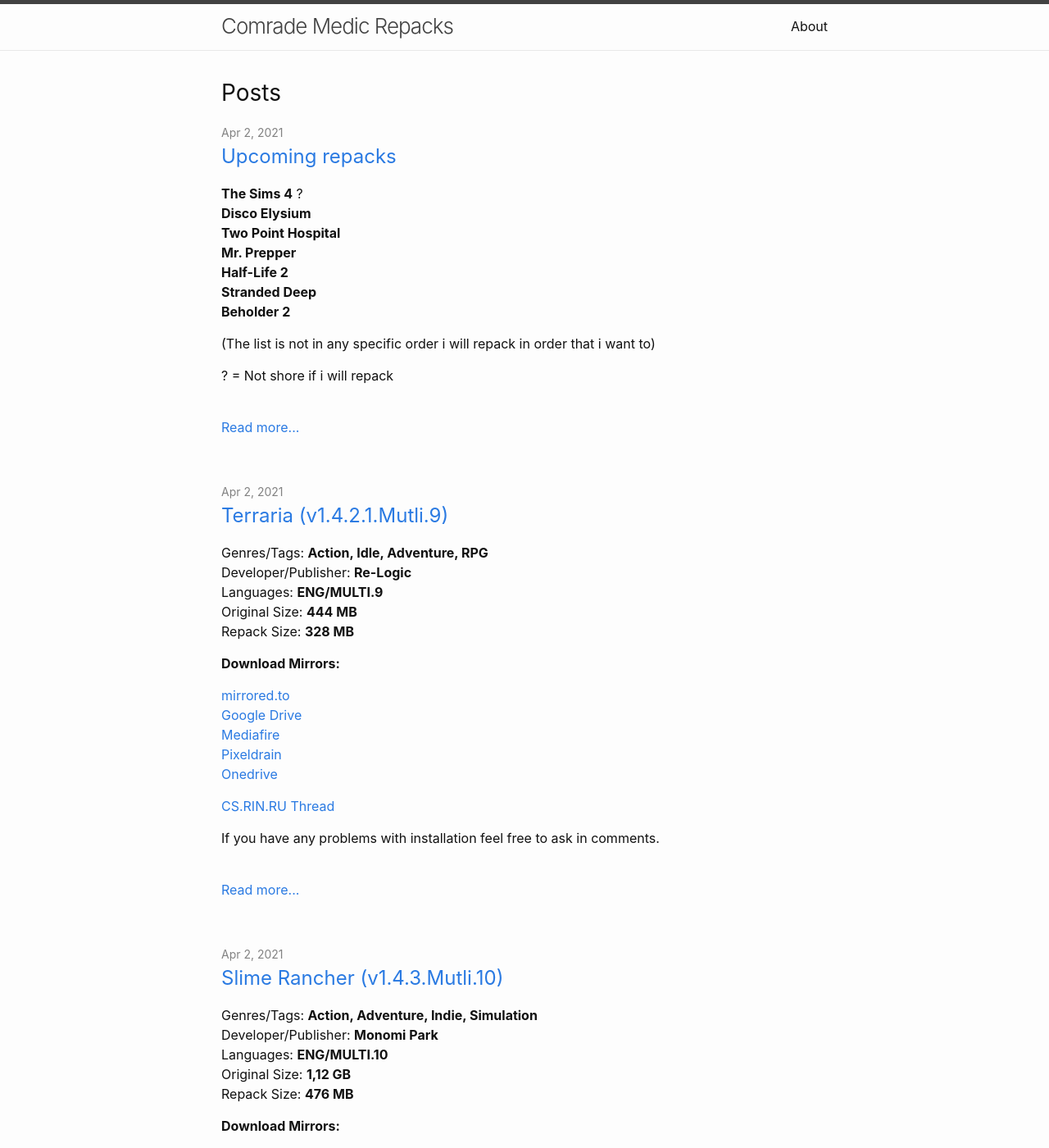
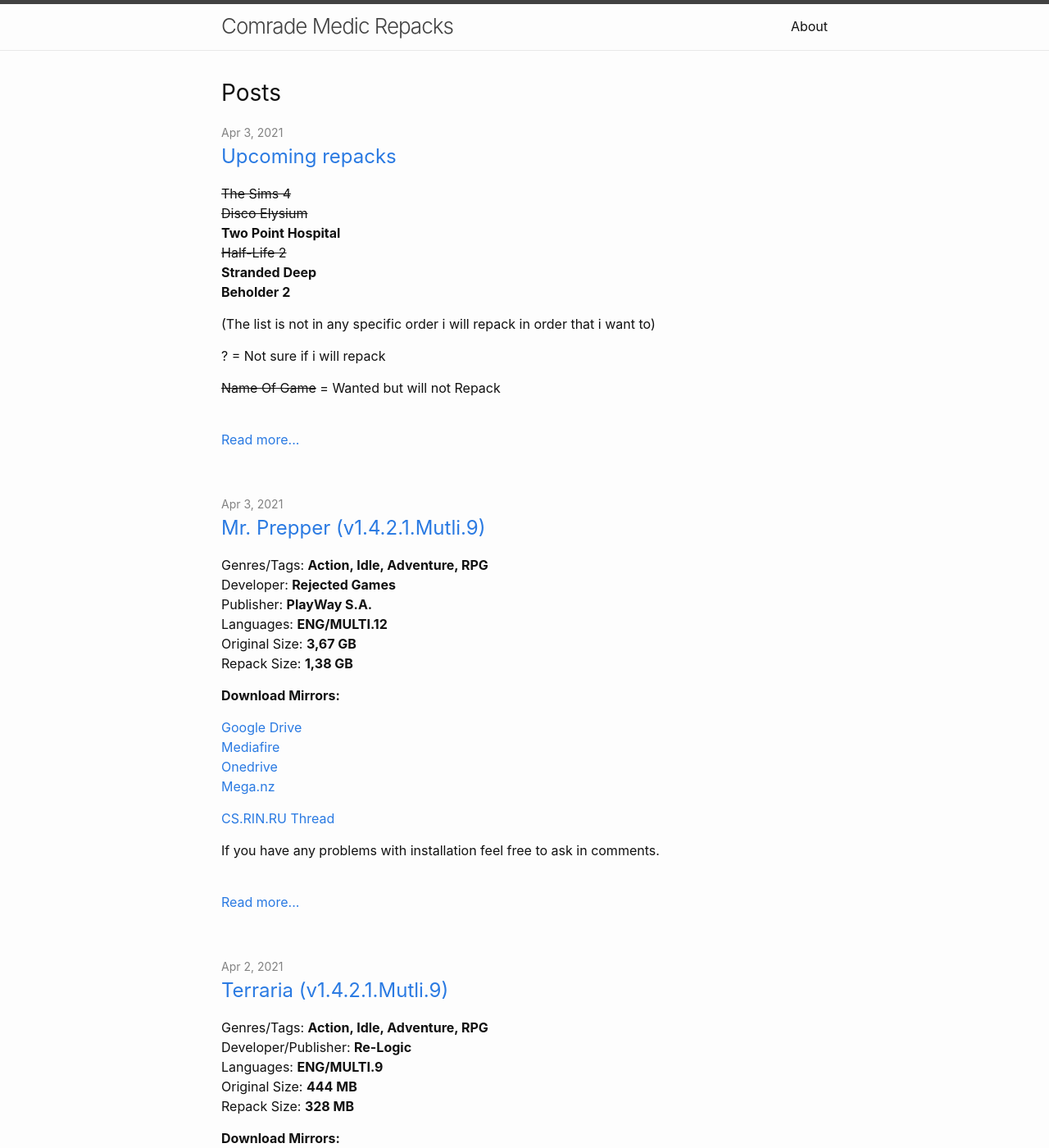
Before and after one commit to comrademedic/comrademedic.github.io, a Jekyll site: the page built from index.markdown, in a window 1280 px wide and 1400 px high. Shown: the whole window at 82% size. Built offline with Jekyll 4.4.1, drawn with Linux system fonts in a browser that asks for light colours.

Commit message:
Mr. Prepper

```diff
--- a/_posts/2021-04-02-upcoming-repacks.markdown
+++ b/_posts/2021-04-02-upcoming-repacks.markdown
@@ -1,19 +1,20 @@
 ---
 layout: post
 title:  "Upcoming repacks"
-date:   2021-04-02 20:19:32 +0200
+date:   2021-04-03 11:20:32 +0200
 categories: uncategorized
 help tool:                                                                                                   |
 ---
 
-**The Sims 4** ?
-**Disco Elysium**
+~~The Sims 4~~
+~~Disco Elysium~~
 **Two Point Hospital**
-**Mr. Prepper**
-**Half-Life 2**
+~~Half-Life 2~~
 **Stranded Deep**
 **Beholder 2**
 
 (The list is not in any specific order i will repack in order that i want to)
 
-? = Not shore if i will repack
+? = Not sure if i will repack
+
+~~Name Of Game~~ = Wanted but will not Repack
--- /dev/null
+++ b/_posts/2021-04-03-mr-prepper.markdown
@@ -0,0 +1,29 @@
+---
+layout: post
+title:  "Mr. Prepper (v1.4.2.1.Mutli.9)"
+date:   2021-04-03 11:16:32 +0200
+categories: repack march
+help tool:                                                                                                   |
+---
+Genres/Tags: **Action, Idle, Adventure, RPG**
+Developer: **Rejected Games**
+Publisher: **PlayWay S.A.**
+Languages: **ENG/MULTI.12**
+Original Size: **3,67 GB**
+Repack Size: **1,38 GB**
+
+<h4><b>Download Mirrors:</b></h4>
+[Google Drive][gdrive]
+[Mediafire][mediafire]
+[Onedrive][one]
+[Mega.nz][mega]
+
+[CS.RIN.RU Thread][rin]
+
+If you have any problems with installation feel free to ask in comments.
+
+[one]: https://livestudentccc-my.sharepoint.com/:u:/g/personal/mdonald12_student_ccc_edu/ET_O5UJyMUBIrTsLnGqEHBsB3LbNnUe6vZisHvRlU18YEw?e=Zn23Wg
+[mediafire]: https://www.mediafire.com/file/yhkz5ig058xu1ws/Mr.Prepper.Repack-Comrade.Medic.rar/file
+[gdrive]: https://drive.google.com/file/d/1k0juiiGRAgFdXqYSHXkHmnWv9U86STYT/view?usp=sharing
+[mega]: https://mega.nz/file/U2hW0Zwa#4e9Etm_YhjZ78MHJzmp2OO1kU3eUKfb29C_HkoyaWmI
+[rin]: https://cs.rin.ru/forum/viewtopic.php?f=10&t=85436
```
Also changed, not shown: _posts/2021-04-02-a-short-hike.markdown (renamed from _posts/2021-04-01-a-short-hike.markdown), _posts/2021-04-02-terraria.markdown (renamed from _posts/2021-04-01-terraria.markdown).
